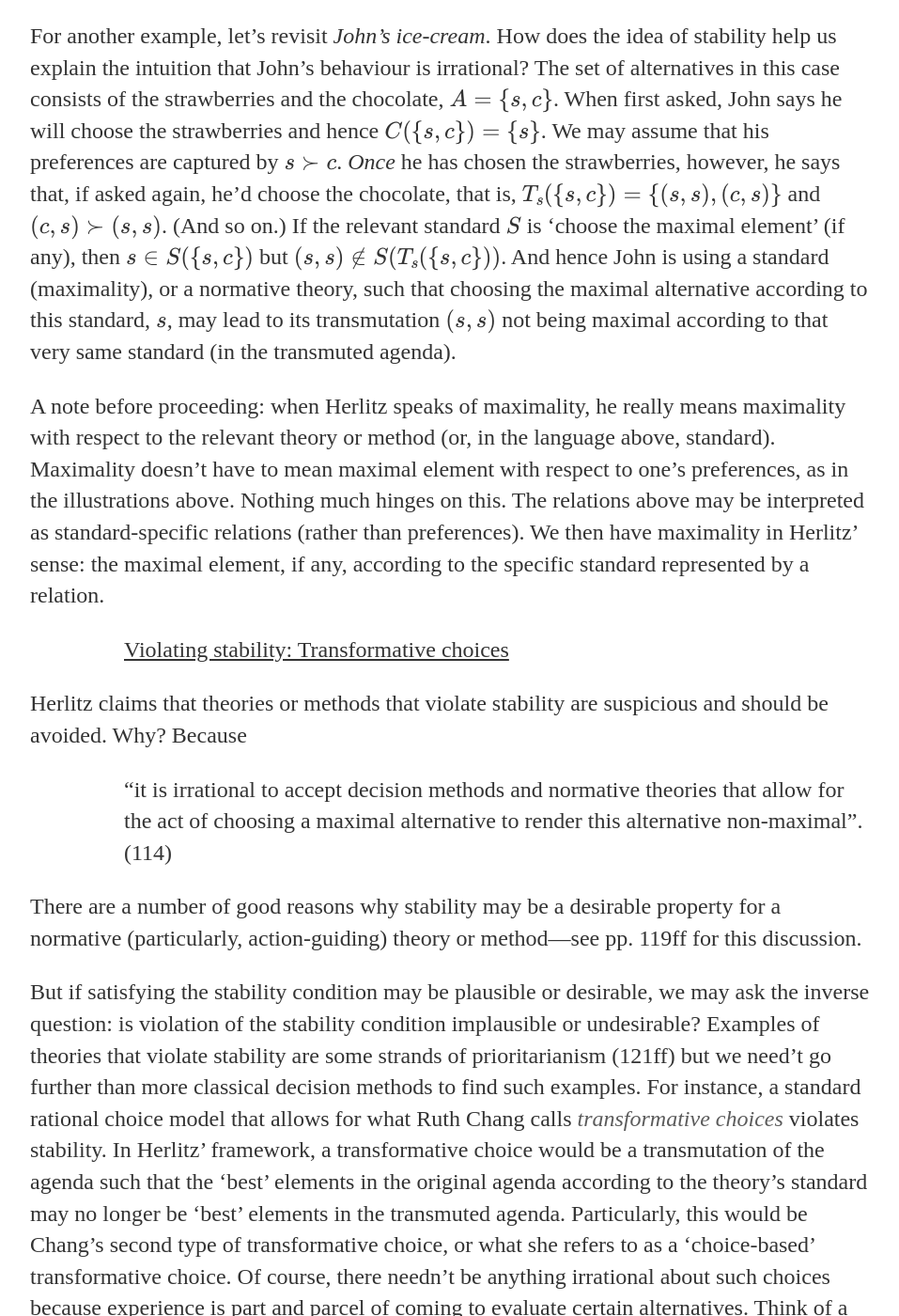
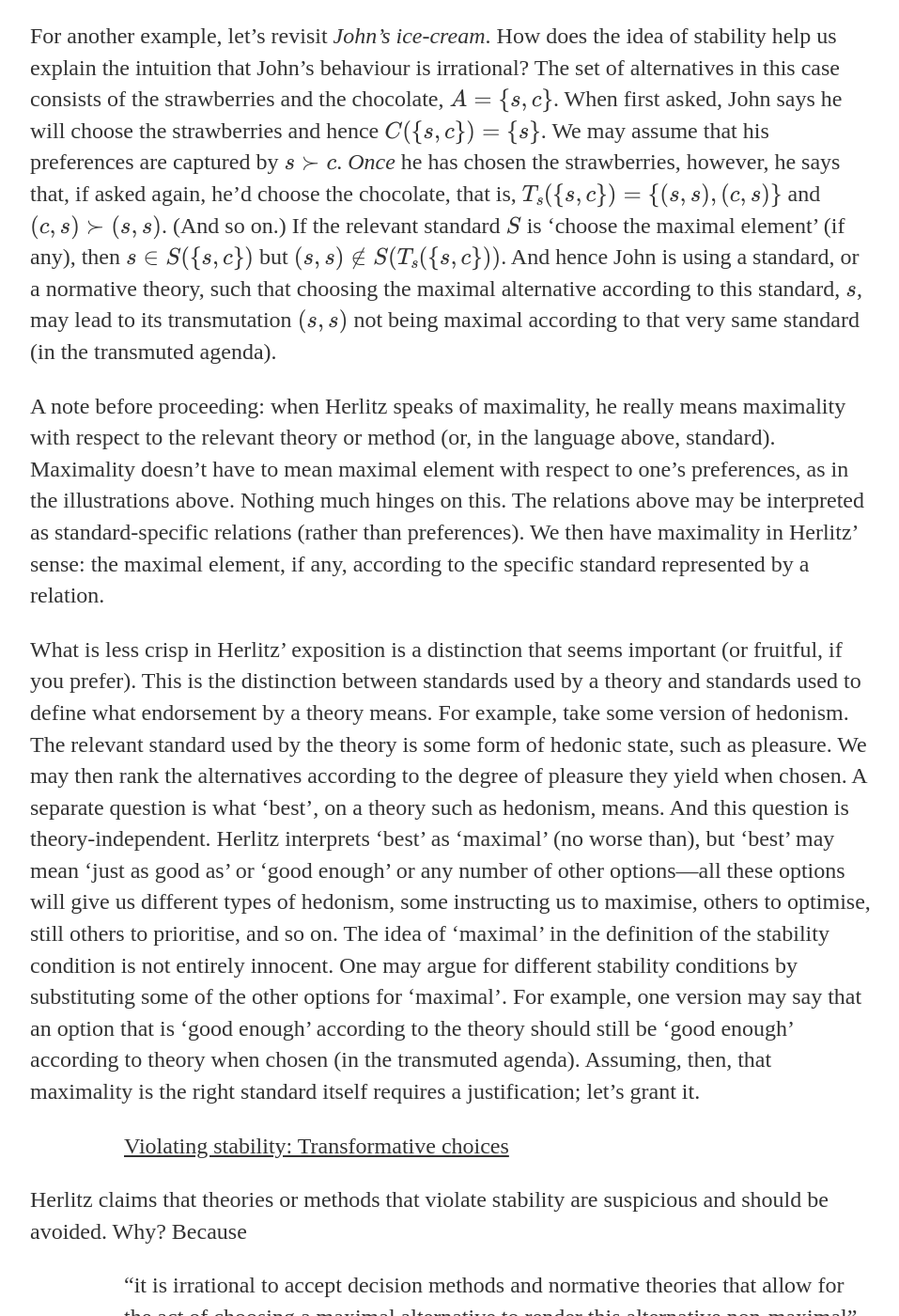
Before and after one commit to uzunovam/uzunovam, a Jekyll site: the page built from _posts/2020-04-28-anders-herlitz-on-unstable-choices.md, in a window 1280 px wide and 1400 px high, scrolled down 3969 px. Shown: the whole window at 94% size, without its empty margins (160-1117 px from the left). Built offline with Jekyll 4.4.1, drawn with Linux system fonts in a browser that asks for light colours.

Commit message:
Update 2020-04-28-anders-herlitz-on-unstable-choices.md

```diff
--- a/_posts/2020-04-28-anders-herlitz-on-unstable-choices.md
+++ b/_posts/2020-04-28-anders-herlitz-on-unstable-choices.md
@@ -58,9 +58,11 @@ that the act of choosing a maximal alternative alone can revert whether this cho
 
 <p>Then stability would be violated. Why? Because even though \(y\) is maximal in the original agenda (\(y \in S(A)\)), it is no longer maximal in the transmuted agenda <cite>given that \(y\) has been chosen</cite> (\(y \notin S(T_{y}(A)) = \{(x, x)\}\)).</p>
 
-<p>For another example, let’s revisit <cite>John’s ice-cream</cite>. How does the idea of stability help us explain the intuition that John’s behaviour is irrational? The set of alternatives in this case consists of the strawberries and the chocolate, \(A = \{s,c\}\). When first asked, John says he will choose the strawberries and hence \(C(\{s,c\}) = \{s\}\). We may assume that his preferences are captured by \(s \succ c\). <cite>Once</cite> he has chosen the strawberries, however, he says that, if asked again, he’d choose the chocolate, that is, \(T_{s}(\{s,c\}) = \{(s,s),(c,s)\}\) and \((c,s) \succ (s,s)\). (And so on.) If the relevant standard \(S\) is ‘choose the maximal element’ (if any), then \(s \in S(\{s,c\})\) but \((s,s) \notin S(T_{s}(\{s,c\}))\). And hence John is using a standard (maximality), or a normative theory, such that choosing the maximal alternative according to this standard, \(s\), may lead to its transmutation \((s,s)\) not being maximal according to that very same standard (in the transmuted agenda).</p>
+<p>For another example, let’s revisit <cite>John’s ice-cream</cite>. How does the idea of stability help us explain the intuition that John’s behaviour is irrational? The set of alternatives in this case consists of the strawberries and the chocolate, \(A = \{s,c\}\). When first asked, John says he will choose the strawberries and hence \(C(\{s,c\}) = \{s\}\). We may assume that his preferences are captured by \(s \succ c\). <cite>Once</cite> he has chosen the strawberries, however, he says that, if asked again, he’d choose the chocolate, that is, \(T_{s}(\{s,c\}) = \{(s,s),(c,s)\}\) and \((c,s) \succ (s,s)\). (And so on.) If the relevant standard \(S\) is ‘choose the maximal element’ (if any), then \(s \in S(\{s,c\})\) but \((s,s) \notin S(T_{s}(\{s,c\}))\). And hence John is using a standard, or a normative theory, such that choosing the maximal alternative according to this standard, \(s\), may lead to its transmutation \((s,s)\) not being maximal according to that very same standard (in the transmuted agenda).</p>
 
 <p>A note before proceeding: when Herlitz speaks of maximality, he really means maximality with respect to the relevant theory or method (or, in the language above, standard). Maximality doesn’t have to mean maximal element with respect to one’s preferences, as in the illustrations above. Nothing much hinges on this. The relations above may be interpreted as standard-specific relations (rather than preferences). We then have maximality in Herlitz’ sense: the maximal element, if any, according to the specific standard represented by a relation.</p>
+
+<p>What is less crisp in Herlitz’ exposition is a distinction that seems important (or fruitful, if you prefer). This is the distinction between standards used by a theory and standards used to define what endorsement by a theory means. For example, take some version of hedonism. The relevant standard used by the theory is some form of hedonic state, such as pleasure. We may then rank the alternatives according to the degree of pleasure they yield when chosen. A separate question is what ‘best’, on a theory such as hedonism, means. And this question is theory-independent. Herlitz interprets ‘best’ as ‘maximal’ (no worse than), but ‘best’ may mean ‘just as good as’ or ‘good enough’ or any number of other options—all these options will give us different types of hedonism, some instructing us to maximise, others to optimise, still others to prioritise, and so on. The idea of ‘maximal’ in the definition of the stability condition is not entirely innocent. One may argue for different stability conditions by substituting some of the other options for ‘maximal’. For example, one version may say that an option that is ‘good enough’ according to the theory should still be ‘good enough’ according to theory when chosen (in the transmuted agenda). Assuming, then, that maximality is the right standard itself requires a justification; let’s grant it.</p>
 
 <p style="padding-left:100px;"><u>Violating stability: Transformative choices</u></p>
 
```
